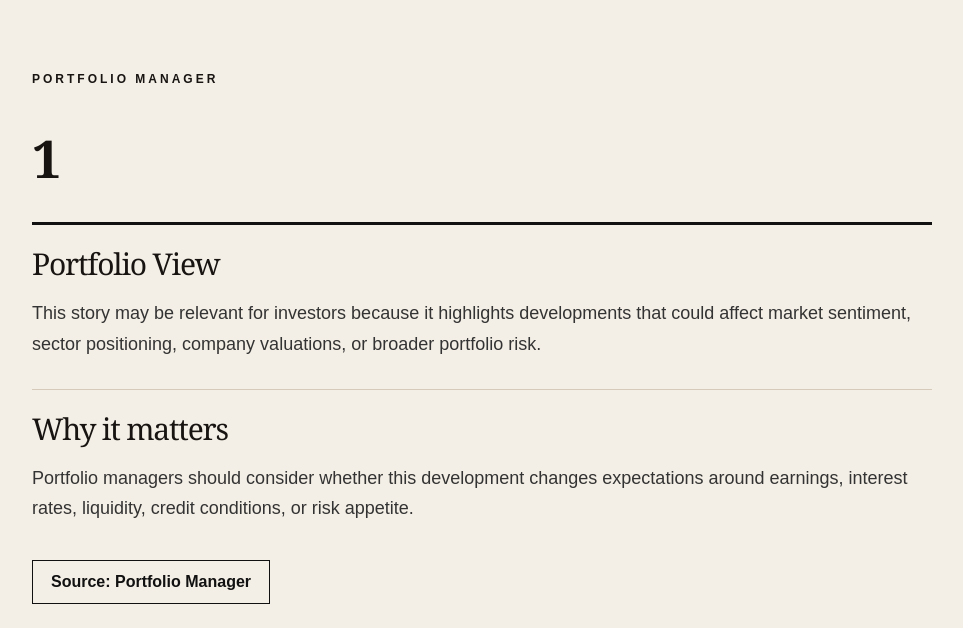
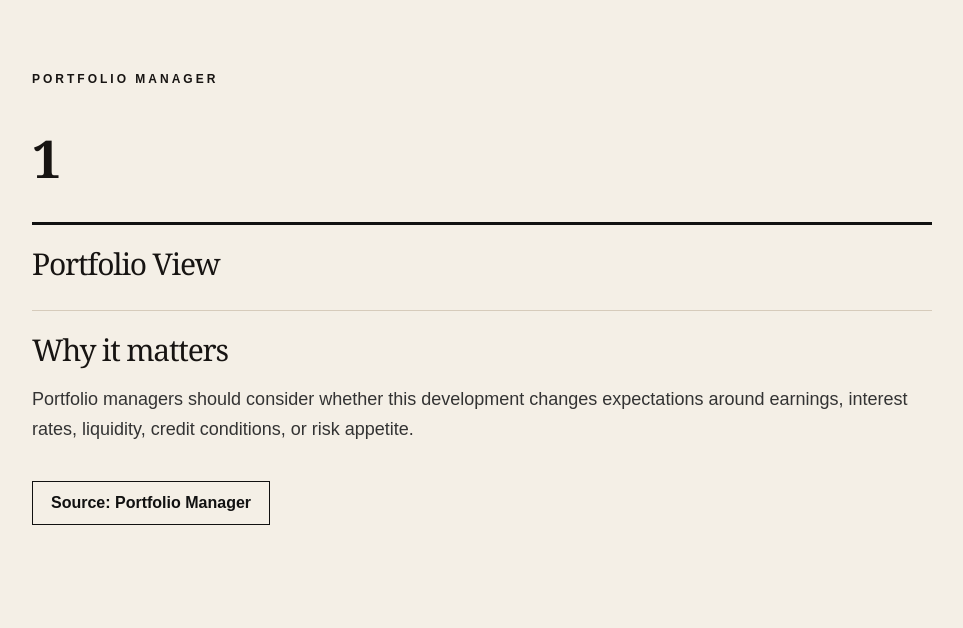
Before and after one commit to andrewbraine1982/portfolio-manager, a Next.js app: page /article/1 in a window 1280 px wide. Shown: the top 628 px of the page, without its empty margins (158-1121 px from the left). Built offline with nearby package versions, Linux system fonts and the light colour scheme.

Commit message:
Update page.tsx

```diff
--- a/app/article/[slug]/page.tsx
+++ b/app/article/[slug]/page.tsx
@@ -76,10 +76,10 @@ return (
           Portfolio View
         </h2>
 
-        <p style={{ fontSize: "18px", lineHeight: "1.7", color: "#333" }}>
-          This story may be relevant for investors because it highlights developments that could affect
-          market sentiment, sector positioning, company valuations, or broader portfolio risk.
-        </p>
+ <p style={{ fontSize: "18px", lineHeight: "1.7", color: "#333" }}>
+  {summary}
+</p>
+
       </section>
 
       <section style={{ borderTop: "1px solid #d6cbbb", paddingTop: "24px", marginTop: "30px" }}>
```
